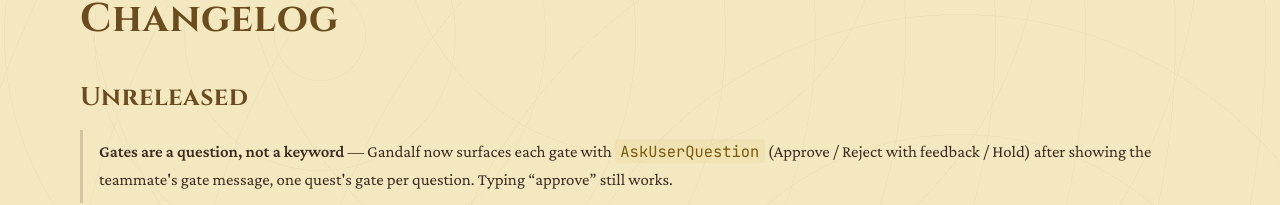
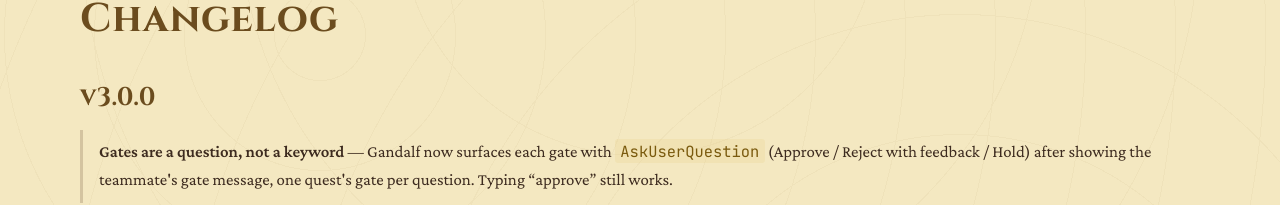
Before and after one commit to justinjdev/fellowship, a SvelteKit app in the folder site/: page /changelog in a window 1280 px wide. Shown: the part 165-370 px from the top of the page. Built offline with nearby package versions, Linux system fonts and the light colour scheme.

Commit message:
chore: release v3.0.0

```diff
--- a/site/src/routes/changelog/+page.svelte
+++ b/site/src/routes/changelog/+page.svelte
@@ -10,9 +10,9 @@
 <div class="container page">
 	<h1>Changelog</h1>
 
-	<!-- Unreleased -->
-	<section class="version" id="unreleased">
-		<h2 class="version-heading"><a href="{base}/changelog#unreleased">Unreleased</a></h2>
+	<!-- v3.0.0 -->
+	<section class="version" id="v3-0-0">
+		<h2 class="version-heading"><a href="{base}/changelog#v3-0-0">v3.0.0</a></h2>
 		<ul class="changes">
 			<li>
 				<strong>Gates are a question, not a keyword</strong> &mdash; Gandalf now surfaces each gate with <code>AskUserQuestion</code> (Approve / Reject with feedback / Hold) after showing the teammate's gate message, one quest's gate per question. Typing &ldquo;approve&rdquo; still works.
```
Also changed, not shown: 2 other files (tests, documents, lock files or other folders).
